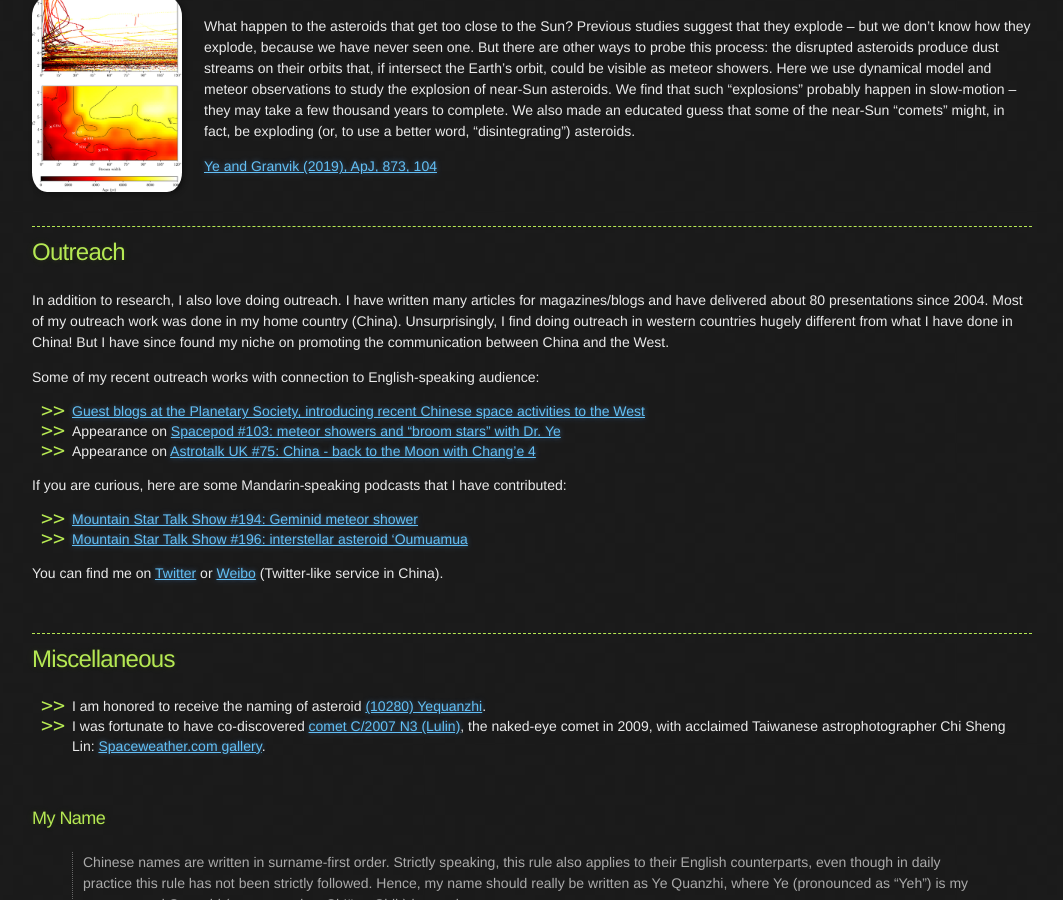
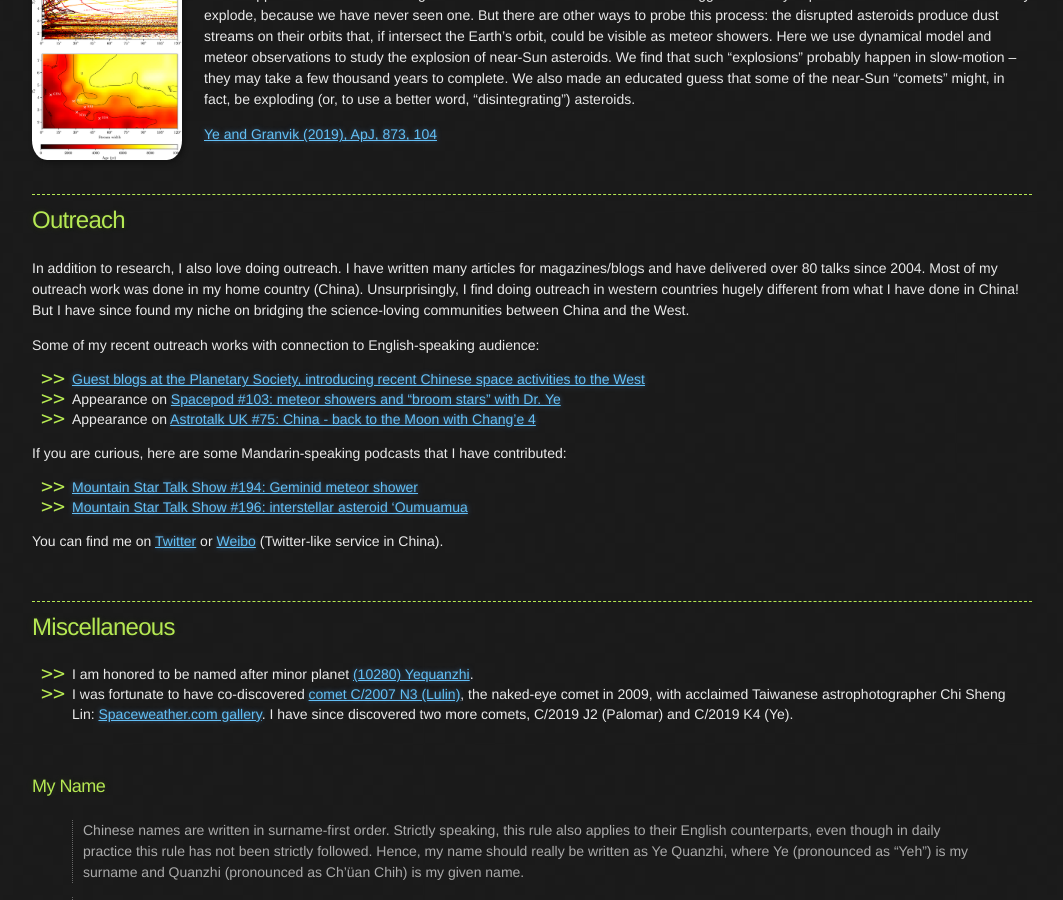
Before and after one commit to Yeqzids/Yeqzids.GitHub.io, a Jekyll site: the page built from index.md, in a window 1280 px wide and 900 px high, scrolled down 2448 px. Shown: the whole window, without its empty margins (108-1171 px from the left). Built offline with Jekyll 4.4.1, drawn with Linux system fonts in a browser that asks for light colours; nearby versions of some CDN libraries; some of the changed text lies outside the part shown.

Commit message:
Update index.md

```diff
--- a/index.md
+++ b/index.md
@@ -2,17 +2,15 @@
 layout: default
 ---
 
-<img style="float: right;" src="imgs/me.jpg">
+<img style="float: right;" src="imgs/me.JPG">
 
 ## Hi there!
 
 ### My name is Quanzhi, you can call me QZ. I am an astronomer at the [University of Maryland](http://www.umd.edu/).
 
-I am primarily interested in the small bodies of the solar system -- namely asteroids, comets, and meteoroids. I use a wide range of techniques to study these intriguing bodies. I have used the [Canadian Meteor Orbit Radar](https://fireballs.ndc.nasa.gov/cmor-radiants/) to study meteor showers, as well as the [Zwicky Transient Facility (ZTF) project](https://www.ztf.caltech.edu/) at [Palomar Observatory](http://www.astro.caltech.edu/palomar/homepage.html) to find near-Earth asteroids. Currently I am also working on the [Small Body Node of the NASA Planetary Data System](https://pds-smallbodies.astro.umd.edu/).
+I am primarily interested in the small bodies of the solar system -- namely asteroids, comets, and meteoroids. I use a wide range of techniques to study these intriguing bodies. I have used the [Canadian Meteor Orbit Radar](https://fireballs.ndc.nasa.gov/cmor-radiants/) to study meteor showers, as well as the [Zwicky Transient Facility (ZTF) project](https://www.ztf.caltech.edu/) at [Palomar Observatory](http://www.astro.caltech.edu/palomar/homepage.html) to find near-Earth asteroids and comets. I also help maintain the [Small Body Node of the NASA Planetary Data System](https://pds-smallbodies.astro.umd.edu/).
 
-I was lured into astronomy by the stars when I was a kid. Nowadays I still enjoy going out for stargazing in my spare time. Besides stars, I also have a passion for classical music. I have played violin, viola and cello in various orchestras and string ensembles as I moved from China to Canada and then the US. Most recently, I played viola and cello in [Caltech's Chamber Music program](http://chambermusic.caltech.edu/).
-
-###### Photo by Hung-Chin Lin
+I was captivated by the stars when I was a kid. Nowadays I still enjoy going out for stargazing in my spare time. Besides stars, I also have a passion for music. I have played violin, viola and cello in various orchestras and string ensembles as I moved from China to Canada and then the US. Most recently, I played viola and cello in Caltech's wonderful [Chamber Music program](http://chambermusic.caltech.edu/).
 
 <br>
 * * *
@@ -93,7 +91,7 @@
 
 ## Outreach
 
-In addition to research, I also love doing outreach. I have written many articles for magazines/blogs and have delivered about 80 presentations since 2004. Most of my outreach work was done in my home country (China). Unsurprisingly, I find doing outreach in western countries hugely different from what I have done in China! But I have since found my niche on promoting the communication between China and the West.
+In addition to research, I also love doing outreach. I have written many articles for magazines/blogs and have delivered over 80 talks since 2004. Most of my outreach work was done in my home country (China). Unsurprisingly, I find doing outreach in western countries hugely different from what I have done in China! But I have since found my niche on bridging the science-loving communities between China and the West.
 
 Some of my recent outreach works with connection to English-speaking audience:
 
@@ -113,8 +111,8 @@
 
 ## Miscellaneous
 
-* I am honored to receive the naming of asteroid [(10280) Yequanzhi](https://ssd.jpl.nasa.gov/sbdb.cgi?sstr=10280;old=0;orb=1;cov=0;log=0;cad=0#orb).
-* I was fortunate to have co-discovered [comet C/2007 N3 (Lulin)](https://en.wikipedia.org/wiki/Comet_Lulin), the naked-eye comet in 2009, with acclaimed Taiwanese astrophotographer Chi Sheng Lin: [Spaceweather.com gallery](http://www.spaceweather.com/comets/gallery_lulin.htm).
+* I am honored to be named after minor planet [(10280) Yequanzhi](https://ssd.jpl.nasa.gov/sbdb.cgi?sstr=10280;old=0;orb=1;cov=0;log=0;cad=0#orb).
+* I was fortunate to have co-discovered [comet C/2007 N3 (Lulin)](https://en.wikipedia.org/wiki/Comet_Lulin), the naked-eye comet in 2009, with acclaimed Taiwanese astrophotographer Chi Sheng Lin: [Spaceweather.com gallery](http://www.spaceweather.com/comets/gallery_lulin.htm). I have since discovered two more comets, C/2019 J2 (Palomar) and C/2019 K4 (Ye).
 
 <br>
 ### My Name
```
